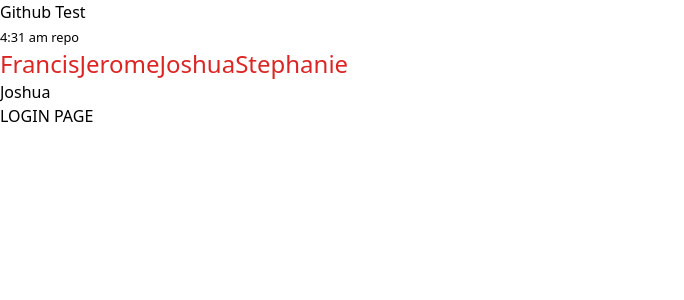
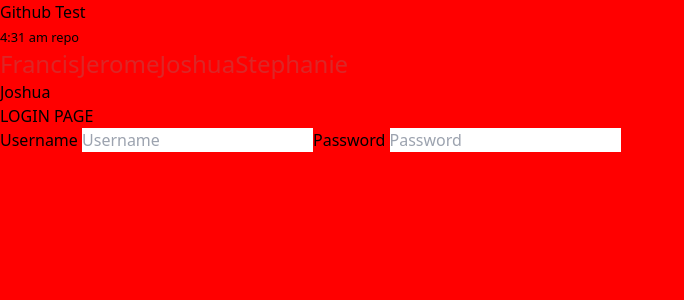
Before and after one commit to salles4/github-test, a React (Vite) app: page /joshua in a window 1280 px wide. Shown: the top 300 px of the page, without its empty margins (0-684 px from the left). Built offline with nearby package versions, Linux system fonts and the light colour scheme.

Commit message:
lahat pula

```diff
--- a/src/joshua/Joshua.jsx
+++ b/src/joshua/Joshua.jsx
@@ -1,8 +1,15 @@
+import './joshua.css';
 export default function Joshua() {
   return (
     <>
       <h1>Joshua</h1>
       <h1>LOGIN PAGE</h1>
+      <div>
+        <label>Username </label>
+        <input type="text" required placeholder="Username" name="username"></input>
+        <label>Password </label>
+        <input type="password" required placeholder="Password" name="userpass"></input>
+      </div>
     </>
   );
 }
--- /dev/null
+++ b/src/joshua/joshua.css
@@ -0,0 +1,3 @@
+body{
+    background-color: red;
+}
```
